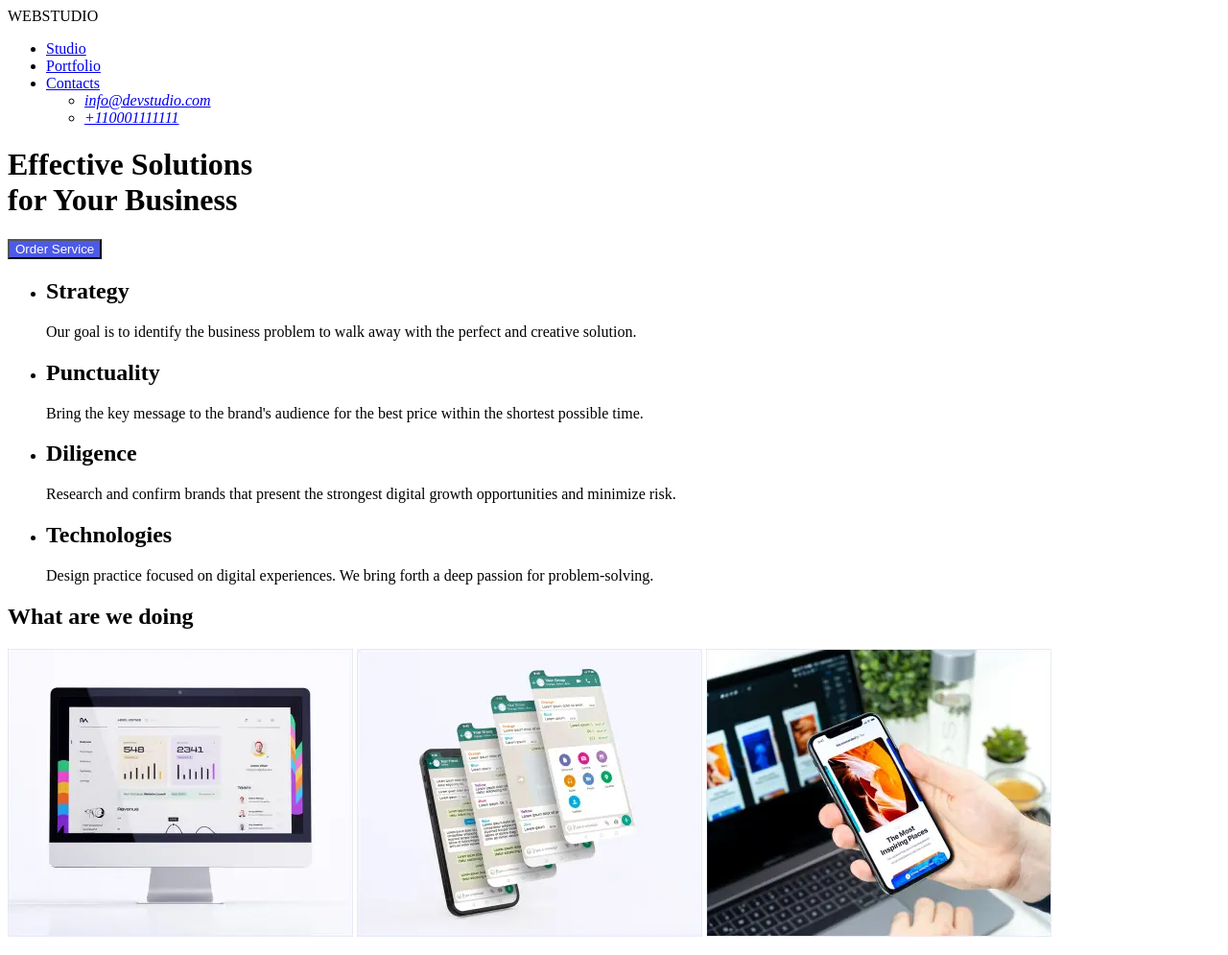
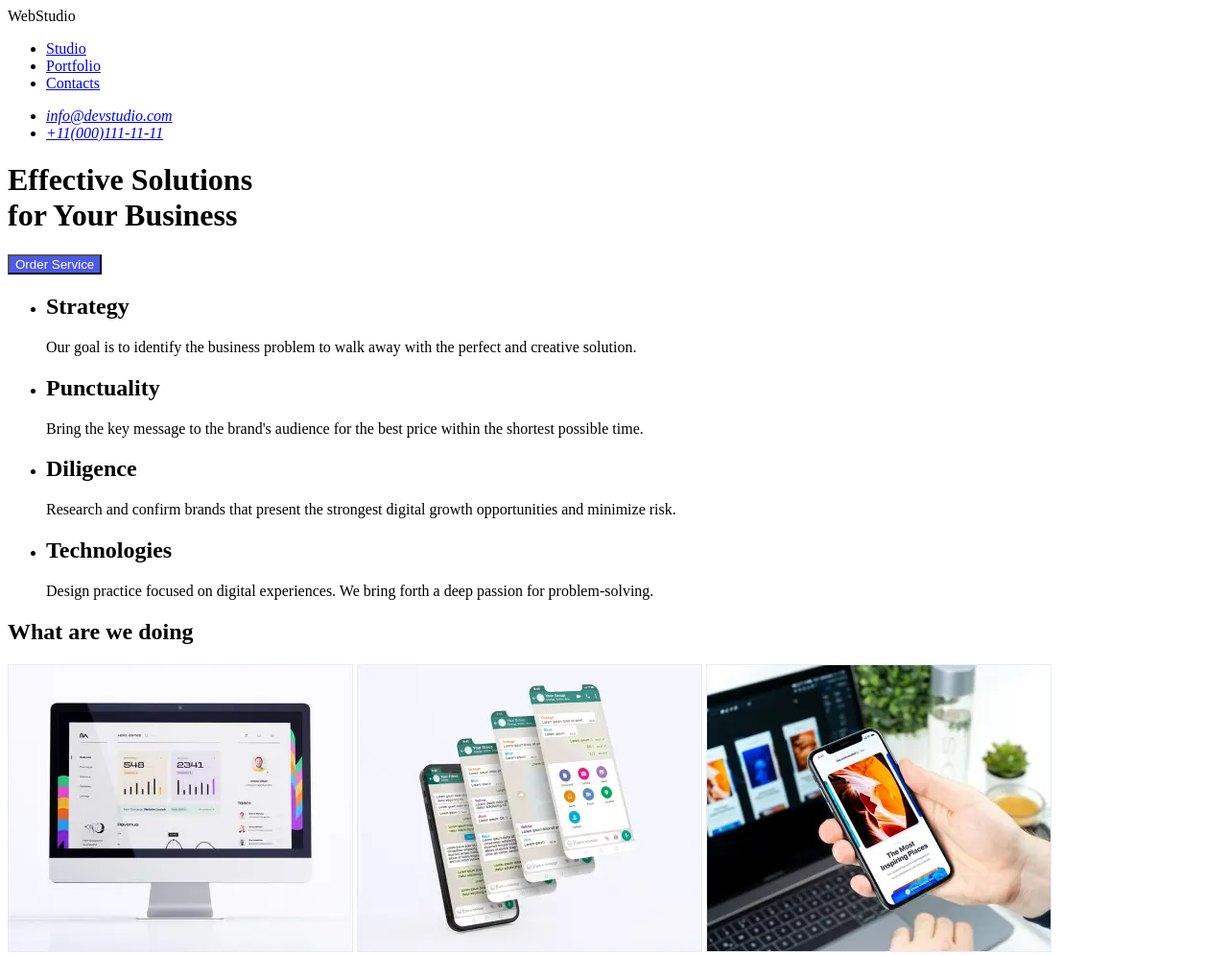
Before and after one commit to keydemetrix/goit-markup-hw-01, a plain HTML site: page index.html in a window 1280 px wide. Shown: the top 995 px of the page at 96% size. Drawn offline with Linux system fonts and the light colour scheme.

Commit message:
Update index.html

```diff
--- a/index.html
+++ b/index.html
@@ -10,26 +10,22 @@
 
 <body>
 <header>
-       WEBSTUDIO
+    WebStudio
     <nav>
         <ul>
             <li><a href="./index.html">Studio</a></li>
             <li><a href="#">Portfolio</a></li>
-                <li><a href="#">Contacts</a>
+            <li><a href="#">Contacts</a></li>
+        </ul>
         <ul>
             <li>
                 <address><a href="mailto:info@devstudio.com">info@devstudio.com</a></address>
             </li>
             <li>
-                            <address><a href="tel:+110001111111">+110001111111</a></address>
-                        </li>
-                    </ul>
+                <address><a href="tel:+110001111111">+11(000)111-11-11</a></address>
             </li>
         </ul>
     </nav>
-
-
-
 </header>
     <main>
     <h1>Effective Solutions<br>for Your Business</h1>
```
Lines whose indentation alone changed are shown as unchanged.
